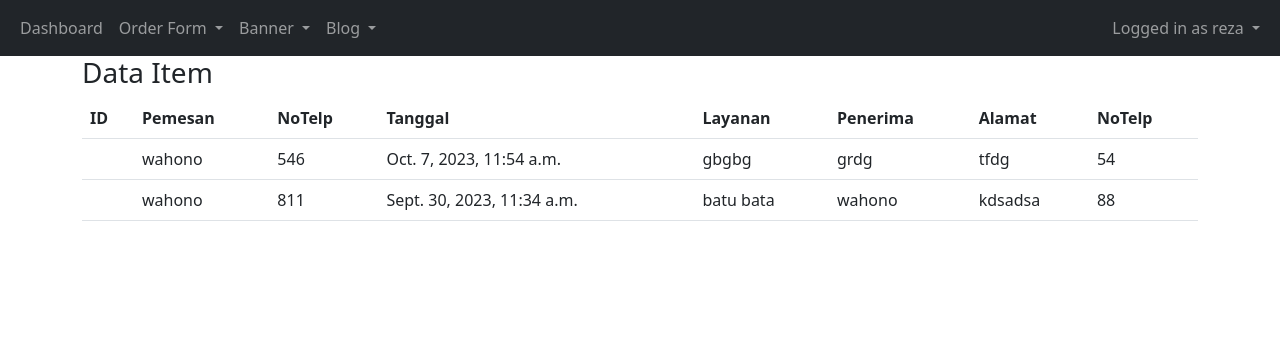
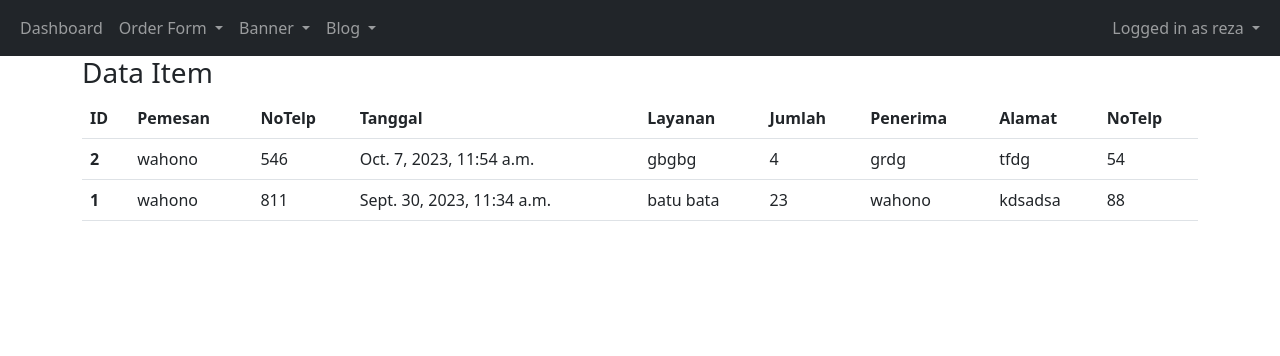
Before and after one commit to HomeItID/tukang, a Django app: page /viewitem/ in a window 1280 px wide. Shown: the top 356 px of the page. Run offline with Django 4.2, Linux system fonts and the light colour scheme; a user stored in the database is signed in; data comes from the database, SQL or seed files in the repository.

Commit message:
Update viewitem.html

```diff
--- a/app/templates/admin/viewitem.html
+++ b/app/templates/admin/viewitem.html
@@ -70,6 +70,7 @@
                 <th scope="col">NoTelp</th>
                 <th scope="col">Tanggal</th>
                 <th scope="col">Layanan</th>
+                <th scope="col">Jumlah</th>
                 <th scope="col">Penerima</th>
                 <th scope="col">Alamat</th>
                 <th scope="col">NoTelp</th>
@@ -78,11 +79,12 @@
             <tbody>
               {% for item in item %}
               <tr>
-                <th scope="row">{{ item.idprof }}</th>
+                <th scope="row">{{ item.iditems }}</th>
                 <td>{{ item.author.first_name }}</td>
                 <td>{{ item.no_telp_pemesan }}</td>
                 <td>{{ item.tanggal_ketemu }}</td>
                 <td>{{ item.layanan }}</td>
+                <td>{{ item.jumlah }}</td>
                 <td>{{ item.nama_penerima }}</td>
                 <td>{{ item.alamat }}</td>
                 <td>{{ item.no_telp_penerima }}</td>
```
